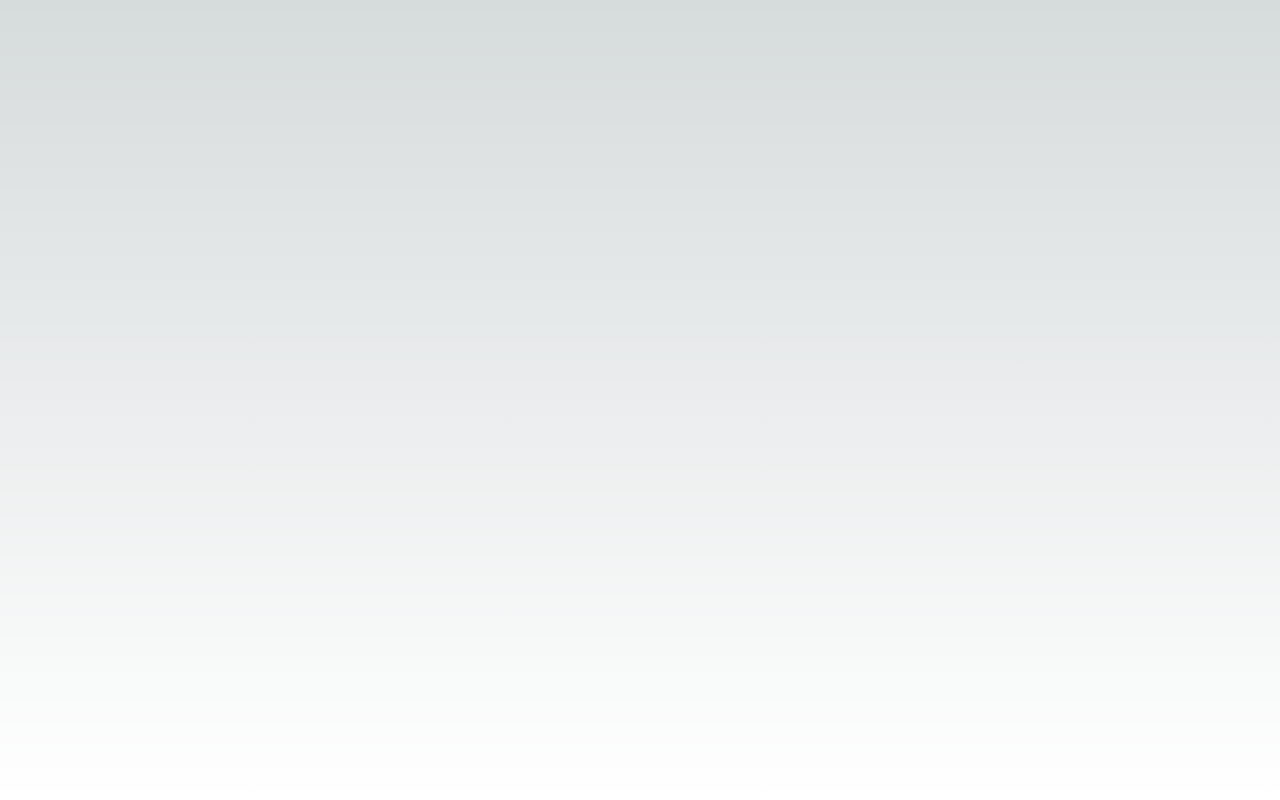
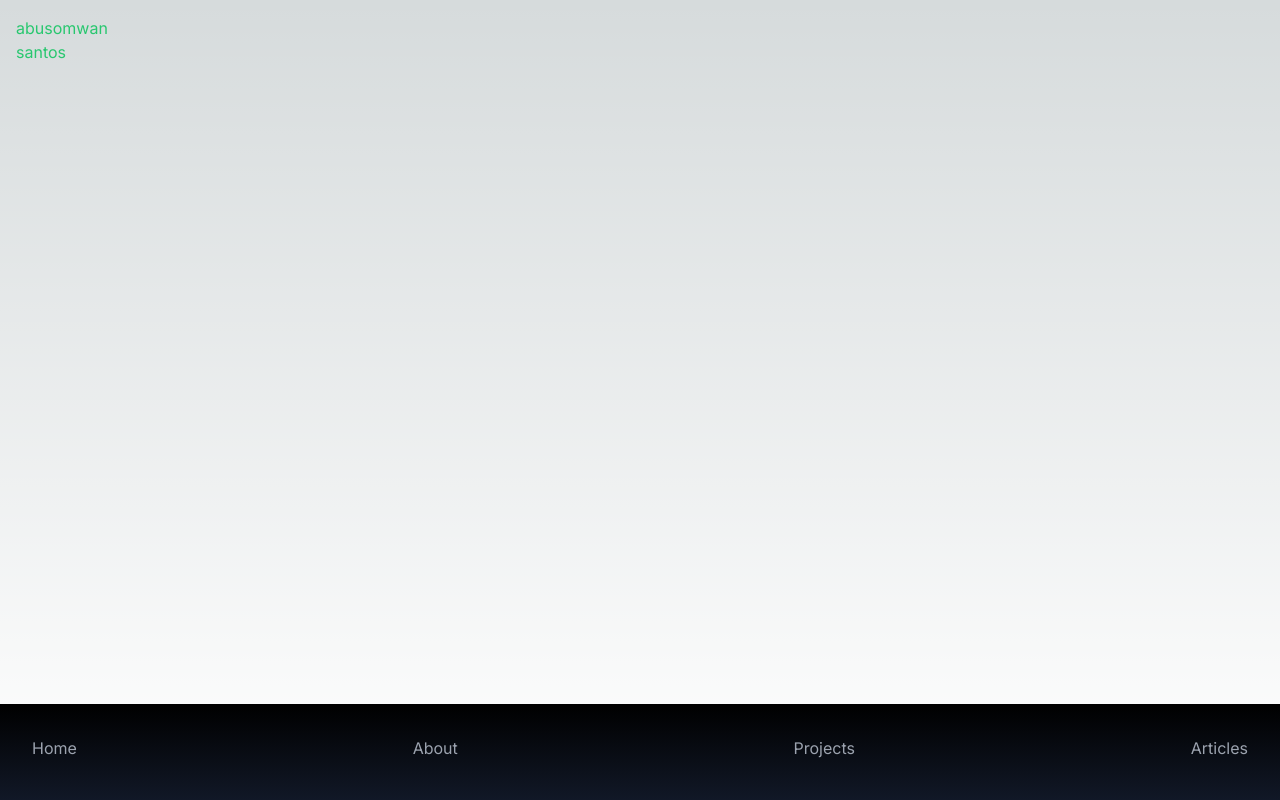
Before and after one commit to AbuSantos/kingjulien, a Next.js app: page / in a window 1280 px wide. Built offline with nearby package versions, Linux system fonts and the light colour scheme.

Commit message:
updating the hero and nav

```diff
--- a/app/about/page.jsx
+++ b/app/about/page.jsx
@@ -0,0 +1,58 @@
+const About = () => {
+  return (
+    <div>
+      <div className="about">
+        <hr className="ruler" />
+        <p className="front-end">
+          A <strong>front-end</strong> developer with knowledge in{' '}
+          <strong> Javascript, React</strong> and Hooks,<strong> CSS </strong>
+          and frameworks(SCSS, Styled Components, Tailwind), I'm also a UI
+          designer, proficient in designing user-centric applications
+        </p>
+        <p className="analysis">
+          A competent <strong>Business Analyst</strong> with a year long
+          experience delivering business critical projects and solutions for
+          several sectors on transformation programmes. Full understanding of
+          SDLC and applying both waterfall and agile (Scrum) framework and
+          practical application and knowledge of the full business analysis
+          activities in defining business needs, scopes, eliciting requirements
+          and analysing requirements using both textual and UML representations,
+          developments, testing and support.
+        </p>
+        <p className="analysis">
+          A competent <strong>Business Analyst</strong> with a year long
+          experience delivering business critical projects and solutions for
+          several sectors on transformation programmes. Full understanding of
+          SDLC and applying both waterfall and agile (Scrum) framework and
+          practical application and knowledge of the full business analysis
+          activities in defining business needs, scopes, eliciting requirements
+          and analysing requirements using both textual and UML representations,
+          developments, testing and support.
+        </p>
+        <p className="analysis">
+          A competent <strong>Business Analyst</strong> with a year long
+          experience delivering business critical projects and solutions for
+          several sectors on transformation programmes. Full understanding of
+          SDLC and applying both waterfall and agile (Scrum) framework and
+          practical application and knowledge of the full business analysis
+          activities in defining business needs, scopes, eliciting requirements
+          and analysing requirements using both textual and UML representations,
+          developments, testing and support.
+        </p>
+        <p className="degree">
+          I hold a degree in Business Information Systems from the University of
+          Cape Coast, Ghana.
+        </p>
+
+        {/* <div className="A-section">
+          <a href="../../images/down.svg" download>
+            <img src={down} alt="downward" />
+          </a>
+        </div> */}
+        <div className="about_profile">{/* <Profile /> */}</div>
+      </div>
+    </div>
+  )
+}
+
+export default About
--- a/app/layout.js
+++ b/app/layout.js
@@ -1,17 +1,23 @@
-import { Inter } from 'next/font/google'
-import './globals.css'
+import { Inter } from "next/font/google";
+import "./globals.css";
+import Nav from "@/components/Nav";
 
-const inter = Inter({ subsets: ['latin'] })
+const inter = Inter({ subsets: ["latin"] });
 
 export const metadata = {
-  title: 'Create Next App',
-  description: 'Generated by create next app',
-}
+  title: "Create Next App",
+  description: "Generated by create next app",
+};
 
 export default function RootLayout({ children }) {
   return (
     <html lang="en">
-      <body className={inter.className}>{children}</body>
+      <body className={`${inter.className}  h-screen overflow-hidden`}>
+        {children}
+        <div className="fixed w-full bottom-0">
+          <Nav />
+        </div>
+      </body>
     </html>
-  )
+  );
 }
--- a/app/page.js
+++ b/app/page.js
@@ -1,5 +1,9 @@
+import Header from "@/components/Header";
+
 export default function Home() {
   return (
-    <main className="flex min-h-screen flex-col items-center justify-between p-24"></main>
+    <main className="p-4">
+      <Header />
+    </main>
   );
 }
--- /dev/null
+++ b/components/Header.jsx
@@ -0,0 +1,12 @@
+const Header = () => {
+  return (
+    <>
+      <div className=" text-[#28C76F]">
+        abusomwan <br />
+        <span className="">santos</span>
+      </div>
+    </>
+  )
+}
+
+export default Header
--- a/components/Nav.jsx
+++ b/components/Nav.jsx
@@ -1,7 +1,37 @@
+'use client'
+import Link from 'next/link'
+import { usePathname } from 'next/navigation'
+
 const Nav = () => {
+  const pathName = usePathname()
+  let isActive = false
+
+  if (pathName === Link) {
+    isActive = true
+  }
+
   return (
     <div>
-
+      <nav className="h-24 bg-gradient-to-b from-black to-gray-900">
+        <ul className=" flex items-center justify-between p-8 text-gray-400">
+          <li>
+            <Link href="/">Home</Link>
+          </li>
+          <li>
+            <Link href="/about">About</Link>
+          </li>
+          <li>
+            <Link href="/projects">Projects</Link>
+          </li>
+          <li
+            onClick={() =>
+              (window.location.href = 'https://medium.com/AbuSantos')
+            }
+          >
+            Articles
+          </li>
+        </ul>
+      </nav>
     </div>
   )
 }
```
Also changed, not shown: components/Hero.jsx (added).
